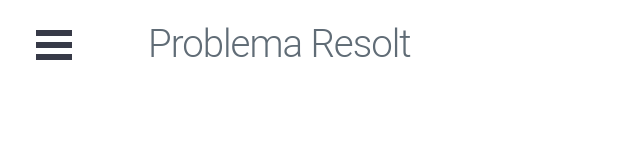
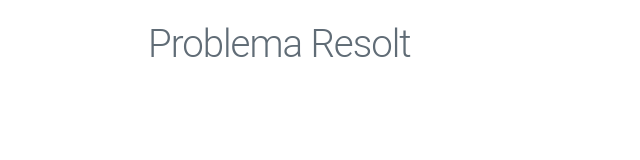
Before and after one commit to ProblemaResolt/official, a React app: page / in a window 1280 px wide. Shown: the top 160 px of the page, without its empty margins (0-640 px from the left). Built offline with nearby package versions, Linux system fonts and the light colour scheme; the HTML template or start-up script is replaced by a standard one.

Commit message:
bar back edit

```diff
--- a/src/styles/Navbar.scss
+++ b/src/styles/Navbar.scss
@@ -11,7 +11,7 @@
 
 /* Color/shape of burger icon bars */
 .bm-burger-bars {
-  background: #373a47;
+  background: #ffffff;
 }
 
 /* Color/shape of burger icon bars on hover*/
```
Also changed, not shown: 2 other files (tests, documents, lock files or other folders).
